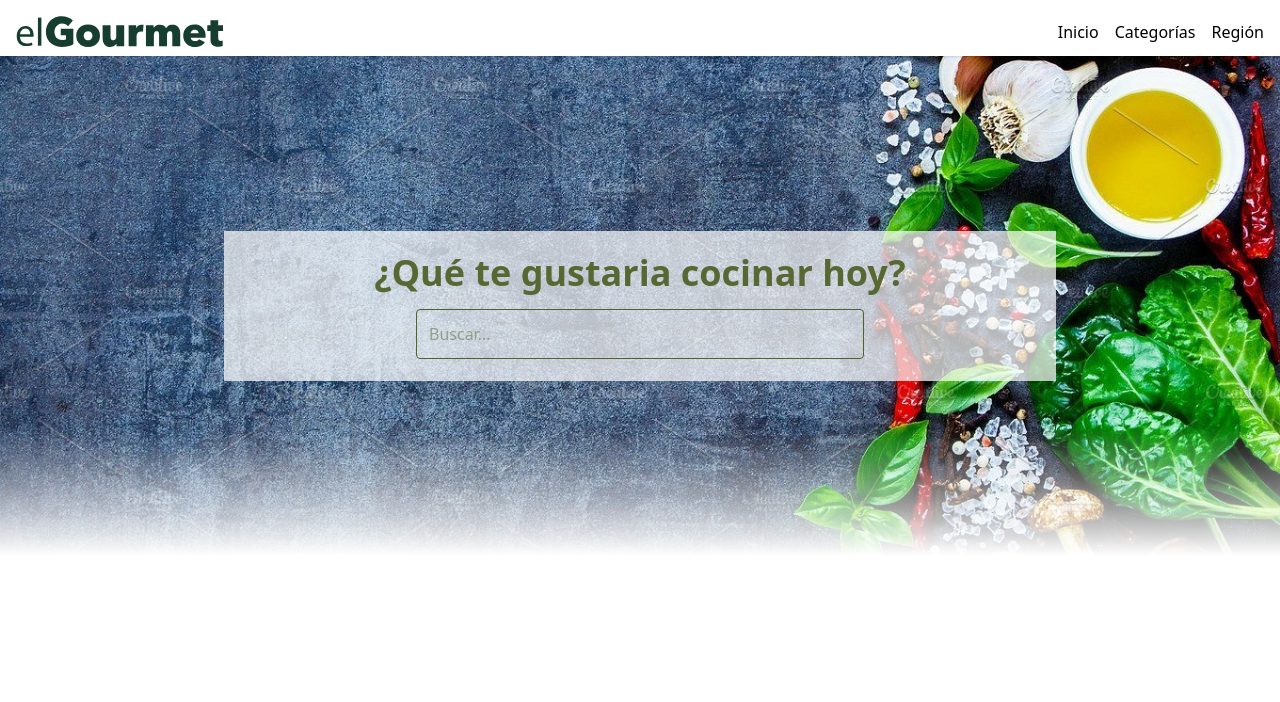
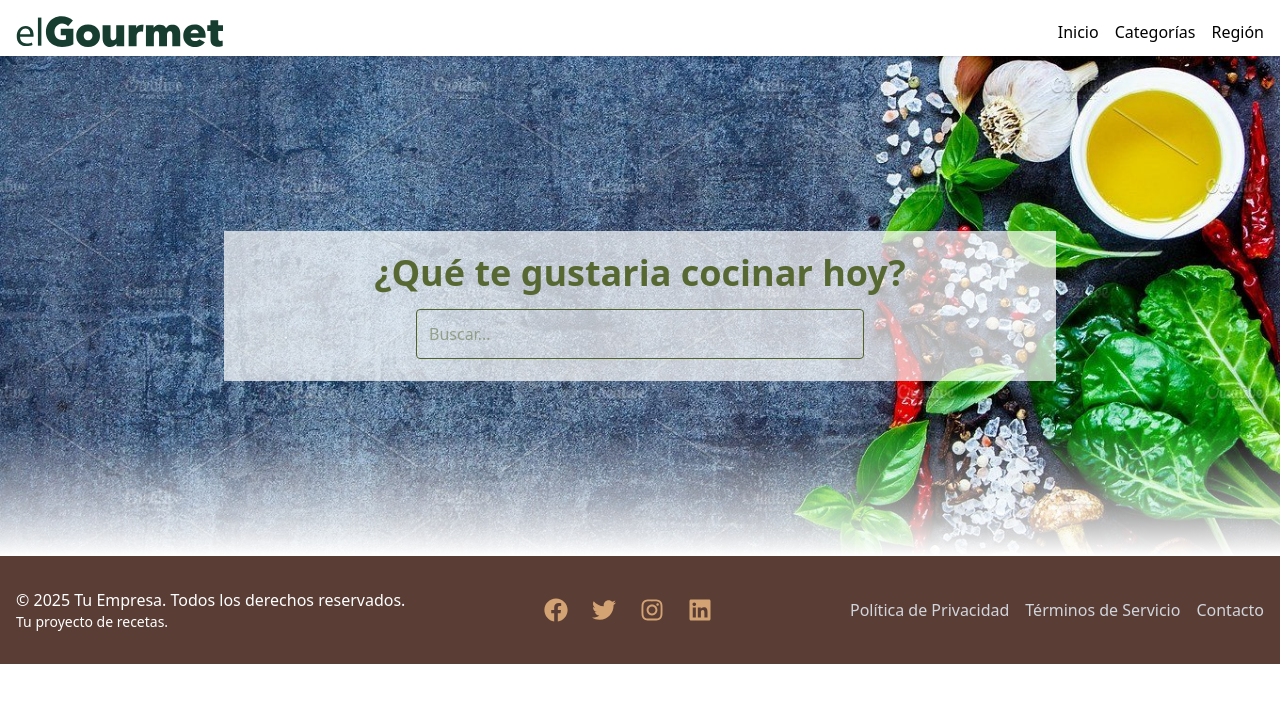
Before and after one commit to JPgitidaho/proyect-Meal-App, a React (Vite) app: page / in a window 1280 px wide. Shown: the top 702 px of the page. Built offline with nearby package versions, Linux system fonts and the light colour scheme.

Commit message:
actualization

```diff
--- a/package.json
+++ b/package.json
@@ -14,6 +14,7 @@
     "axios": "^1.10.0",
     "react": "^19.1.0",
     "react-dom": "^19.1.0",
+    "react-icons": "^5.5.0",
     "react-router": "^7.6.3",
     "react-router-dom": "^7.6.3",
     "tailwindcss": "^4.1.11"
--- /dev/null
+++ b/src/components/Footer.jsx
@@ -0,0 +1,66 @@
+import { Link } from "react-router-dom";
+
+import { FaFacebook, FaTwitter, FaInstagram, FaLinkedin } from 'react-icons/fa';
+
+const Footer = () => {
+  return (
+    <footer className="bg-[#5A3E36] text-white py-8">
+      <div className="container mx-auto px-4 flex flex-col md:flex-row justify-between items-center">
+        <div className="text-center md:text-left mb-4 md:mb-0">
+          <p>&copy; {new Date().getFullYear()} Tu Empresa. Todos los derechos reservados.</p>
+          <p className="text-sm">Tu proyecto de recetas.</p>
+        </div>
+
+        <div className="flex space-x-6 mb-4 md:mb-0">
+          <a
+            href="https://www.facebook.com/"
+            target="_blank"
+            rel="noopener noreferrer"
+            className="text-[#D4A373] hover:text-white transition-colors duration-300"
+            aria-label="Facebook"
+          >
+            <FaFacebook className="w-6 h-6" />
+          </a>
+          <a
+            href="https://twitter.com/"
+            target="_blank"
+            rel="noopener noreferrer"
+            className="text-[#D4A373] hover:text-white transition-colors duration-300"
+            aria-label="Twitter"
+          >
+            <FaTwitter className="w-6 h-6" />
+          </a>
+          <a
+            href="https://www.instagram.com/"
+            target="_blank"
+            rel="noopener noreferrer"
+            className="text-[#D4A373] hover:text-white transition-colors duration-300"
+            aria-label="Instagram"
+          >
+            <FaInstagram className="w-6 h-6" />
+          </a>
+          <a
+            href="https://www.linkedin.com/"
+            target="_blank"
+            rel="noopener noreferrer"
+            className="text-[#D4A373] hover:text-white transition-colors duration-300"
+            aria-label="LinkedIn"
+          >
+            <FaLinkedin className="w-6 h-6" />
+          </a>
+        </div>
+
+        <div className="text-center md:text-right">
+<ul className="flex flex-col md:flex-row space-y-2 md:space-y-0 md:space-x-4">
+  <li><Link to="/privacidad" className="text-gray-300 hover:text-white transition-colors duration-300">Política de Privacidad</Link></li>
+  <li><Link to="/terminos" className="text-gray-300 hover:text-white transition-colors duration-300">Términos de Servicio</Link></li>
+  <li><Link to="/contacto" className="text-gray-300 hover:text-white transition-colors duration-300">Contacto</Link></li>
+</ul>
+
+        </div>
+      </div>
+    </footer>
+  );
+};
+
+export default Footer;
--- a/src/pages/Home.jsx
+++ b/src/pages/Home.jsx
@@ -1,12 +1,12 @@
 
 import Hero from "../header/Hero.jsx";
-
+import Footer from "../components/Footer.jsx";
 
 export default function Home() {
   return (
     <div>
       <Hero />
-
+   <Footer />
     </div>
   );
 }
```
Also changed, not shown: 1 other file (tests, documents, lock files or other folders).
